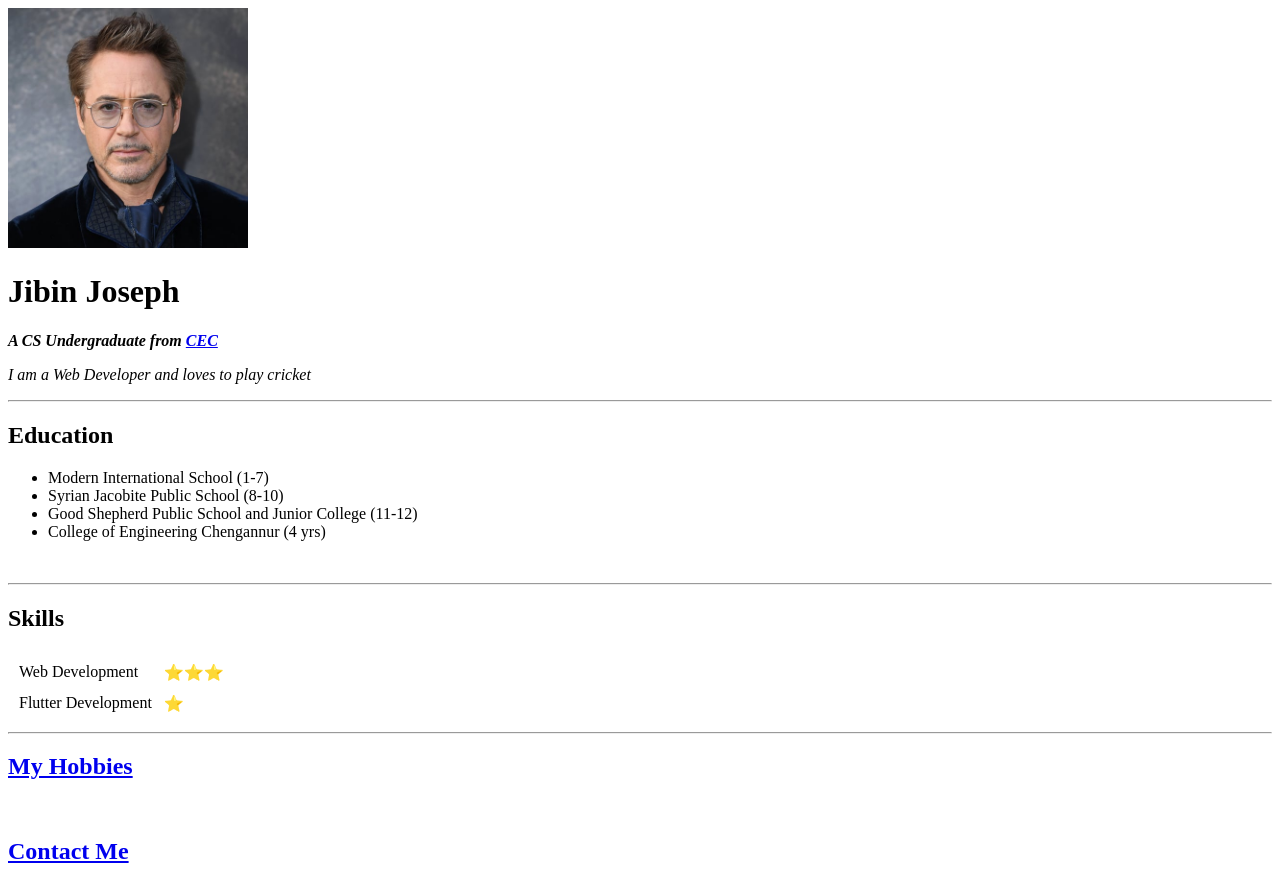
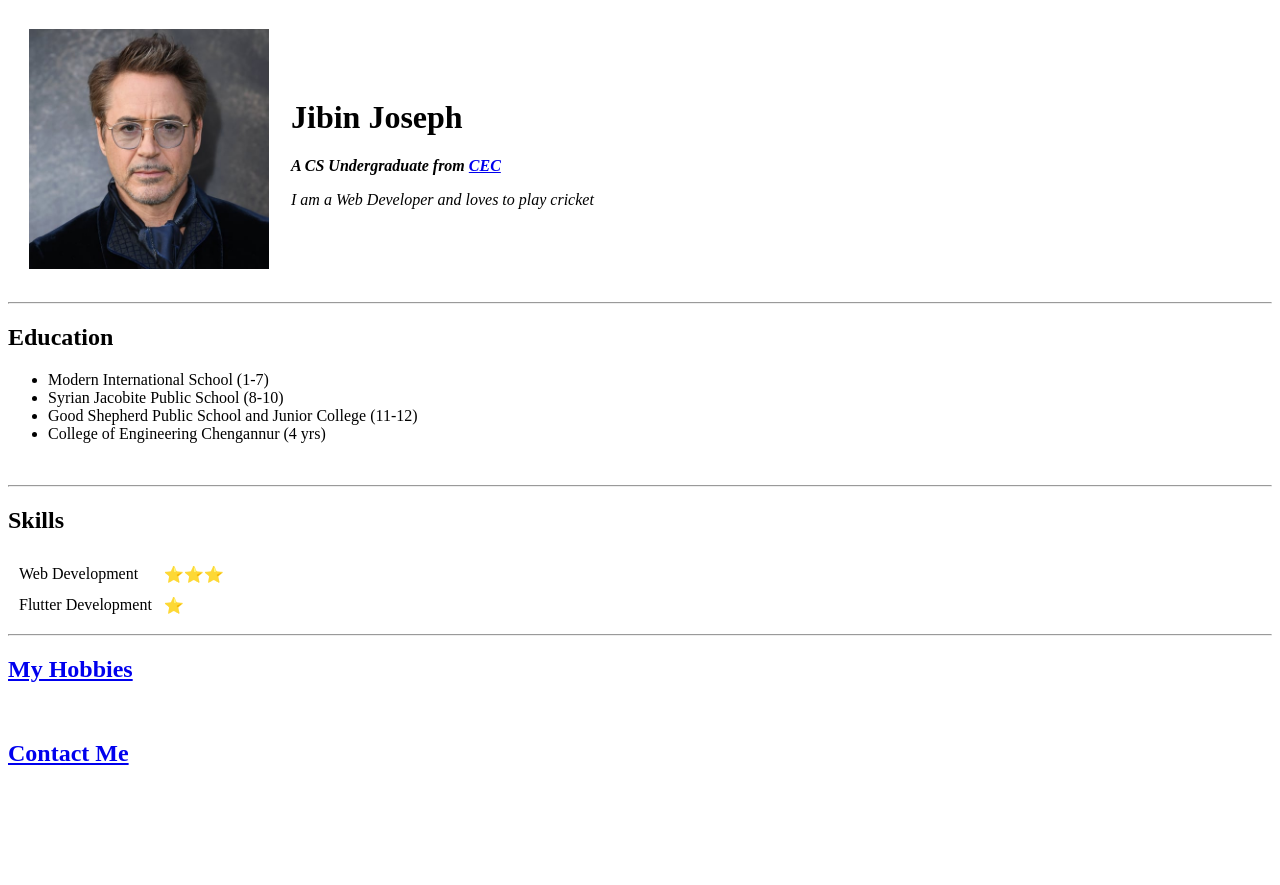
Before and after one commit to JibinJoseph2000/cv, a plain HTML site: page index.html in a window 1280 px wide. After the commit the page ends 800 px from the top, so only its background shows below. Drawn offline with Linux system fonts and the light colour scheme.

Commit message:
Update index.html

```diff
--- a/index.html
+++ b/index.html
@@ -5,12 +5,19 @@
     <meta http-equiv="X-UA-Compatible" content="IE=edge">
     <meta name="viewport" content="width=device-width, initial-scale=1.0">
     <title>Jibin's Personal Website</title>
+    <link rel="stylesheet" href="css/styles.css">
 </head>
 <body>
-    <img src="./assets/Robert-Downey-Jr.jpg" alt="My Profile Picture" width="240px" height="240px">
-    <h1>Jibin Joseph</h1>
+    <table cellspacing="20px">
+        <tr>
+            <td><img src="./assets/Robert-Downey-Jr.jpg" alt="My Profile Picture" width="240px" height="240px"></td>
+        <td> <h1>Jibin Joseph</h1>
     <p> <em><strong>A CS Undergraduate from <a href="https://ceconline.edu/">CEC</a></strong></em></p>
     <p><em>I am a Web Developer and loves to play cricket</em></p>
+        </td>
+        </tr>
+    </table>
+
     <hr>
     <h2>Education</h2>
     <ul>
```
